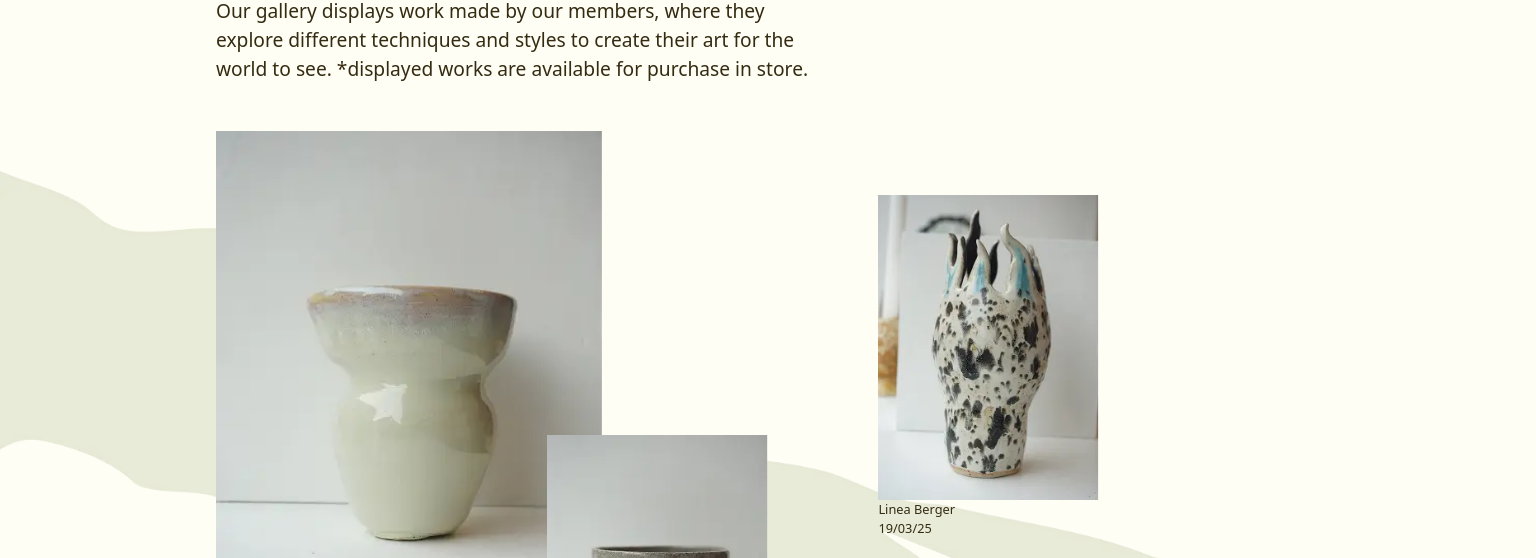
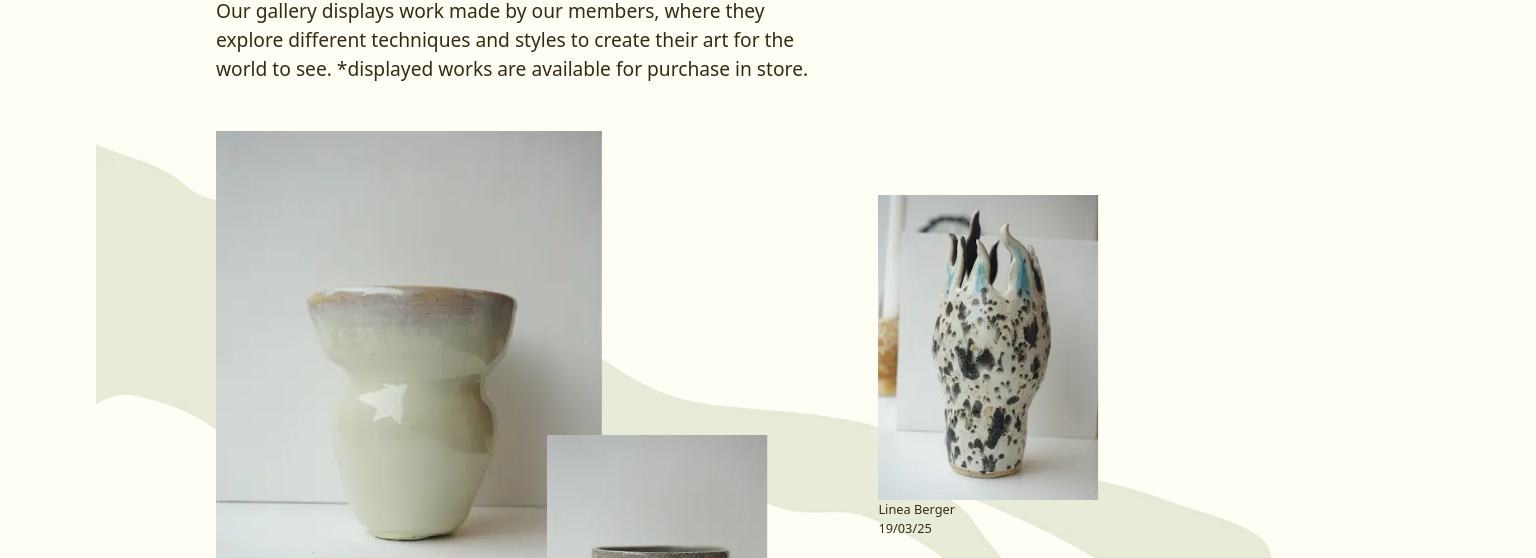
Before and after one commit to 1257-eksamen/1257-degrees, an Astro site: page /gallery in a window 1536 px wide. Shown: the part 226-784 px from the top of the page. Built offline with nearby package versions, Linux system fonts and the light colour scheme; Astro itself is replaced by a stand-in of ours; a web font is replaced by a local one.

Commit message:
gallery_pixel

```diff
--- a/src/pages/gallery.astro
+++ b/src/pages/gallery.astro
@@ -31,8 +31,8 @@ import GalleryLayout3 from "../components/GalleryLayout3.astro";
     top: 0;
     right: 0;
     z-index: -1;
-    width: 250%;
-    height: 650%;
+    width: 500px;
+    height: 5000px;
   }
 
   @media (min-width: 600px) {
@@ -41,8 +41,8 @@ import GalleryLayout3 from "../components/GalleryLayout3.astro";
     }
 
     img {
-      width: 100%;
-      height: 400%;
+      width: 1440px;
+      height: 4300px;
     }
   }
 
@@ -52,8 +52,8 @@ import GalleryLayout3 from "../components/GalleryLayout3.astro";
     }
 
     img {
-      width: 100%;
-      height: 700%;
+      width: 1440px;
+      height: 4500px;
     }
   }
 
@@ -63,8 +63,8 @@ import GalleryLayout3 from "../components/GalleryLayout3.astro";
     }
 
     img {
-      width: 100%;
-      height: 670%;
+      width: 1440px;
+      height: 5000px;
     }
   }
 </style>
```
